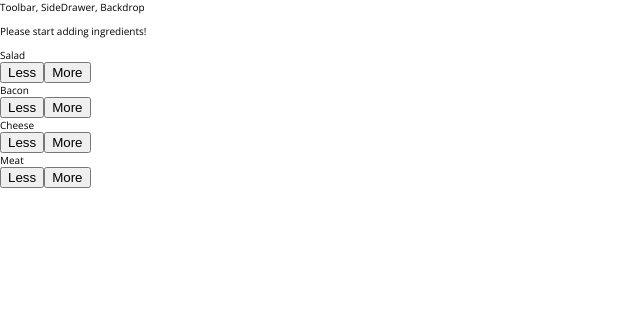
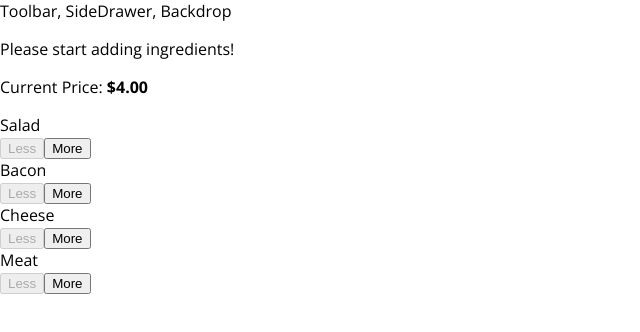
Before and after one commit to floroz/burger-app-react, a React app: page / in a window 1280 px wide. Shown: the top 332 px of the page, without its empty margins (0-640 px from the left). Built offline with nearby package versions, Linux system fonts and the light colour scheme.

Commit message:
display and update price

```diff
--- a/src/components/Burger/BuildControls/BuildControl/BuildControl.js
+++ b/src/components/Burger/BuildControls/BuildControl/BuildControl.js
@@ -4,7 +4,13 @@ import classes from "./BuildControl.css";
 const buildControl = props => (
   <div className={classes.BuildControl}>
     <div className={classes.Label}>{props.label}</div>
-    <button className={classes.Less}>Less</button>
+    <button
+      className={classes.Less}
+      onClick={props.removed}
+      disabled={props.disabled}
+    >
+      Less
+    </button>
     <button className={classes.More} onClick={props.added}>
       More
     </button>
--- a/src/components/Burger/BuildControls/BuildControls.js
+++ b/src/components/Burger/BuildControls/BuildControls.js
@@ -11,11 +11,15 @@ const controls = [
 
 const buildControls = props => (
     <div className={classes.BuildControls}>
+    <p>Current Price: <strong>${(props.price).toFixed(2)}</strong></p>
     {controls.map(ctrl => (
         <BuildControl
         key={ctrl.label}
         label={ctrl.label}
-        added={() => props.ingredientAdded(ctrl.type)}/>
+        added={() => props.ingredientAdded(ctrl.type)}
+        removed={() => props.ingredientRemoved(ctrl.type)}
+        disabled={props.disabled[ctrl.type]}
+        />
     ))}
   </div>
 );
--- a/src/components/Burger/Burger.css
+++ b/src/components/Burger/Burger.css
@@ -5,7 +5,7 @@
     overflow: scroll;
     text-align: center;
     font-weight: bold;
-    font-size: 1rem;
+    font-size: 1.6rem;
 }
 
 @media (min-width: 500px) and (min-height: 400px) {
--- a/src/containers/BurgerBuilder/BurgerBuilder.js
+++ b/src/containers/BurgerBuilder/BurgerBuilder.js
@@ -34,13 +34,38 @@ class BurgerBuilder extends Component {
     this.setState({ totalPrice: newPrice, ingredients: updatedIngredients });
   };
 
-  removeIngredientHandler = type => {};
+  removeIngredientHandler = type => {
+    const oldCount = this.state.ingredients[type];
+
+    if (oldCount > 0) {
+      const updatedCount = oldCount - 1;
+      const updatedIngredients = {
+        ...this.state.ingredients
+      };
+      updatedIngredients[type] = updatedCount;
+      const priceDeduction = INGREDIENT_PRICES[type];
+      const oldPrice = this.state.totalPrice;
+      const newPrice = oldPrice - priceDeduction;
+      this.setState({ totalPrice: newPrice, ingredients: updatedIngredients });
+    }
+  };
 
   render() {
+    const disabledInfo = {
+      ...this.state.ingredients
+    };
+    for (let key in disabledInfo) {
+      disabledInfo[key] = disabledInfo[key] < 1;
+    }
     return (
       <Aux>
         <Burger ingredients={this.state.ingredients} />
-        <BuildControl ingredientAdded={this.addIngredientHandler}/>
+        <BuildControl
+          disabled={disabledInfo}
+          price={this.state.totalPrice}
+          ingredientAdded={this.addIngredientHandler}
+          ingredientRemoved={this.removeIngredientHandler}
+        />
       </Aux>
     );
   }
--- a/src/index.css
+++ b/src/index.css
@@ -6,6 +6,7 @@ html {
 body {
   margin: 0;
   padding: 0;
+  font-size: 1.6rem;
   font-family: 'Open Sans', sans-serif;
   -webkit-font-smoothing: antialiased;
   -moz-osx-font-smoothing: grayscale;
```
